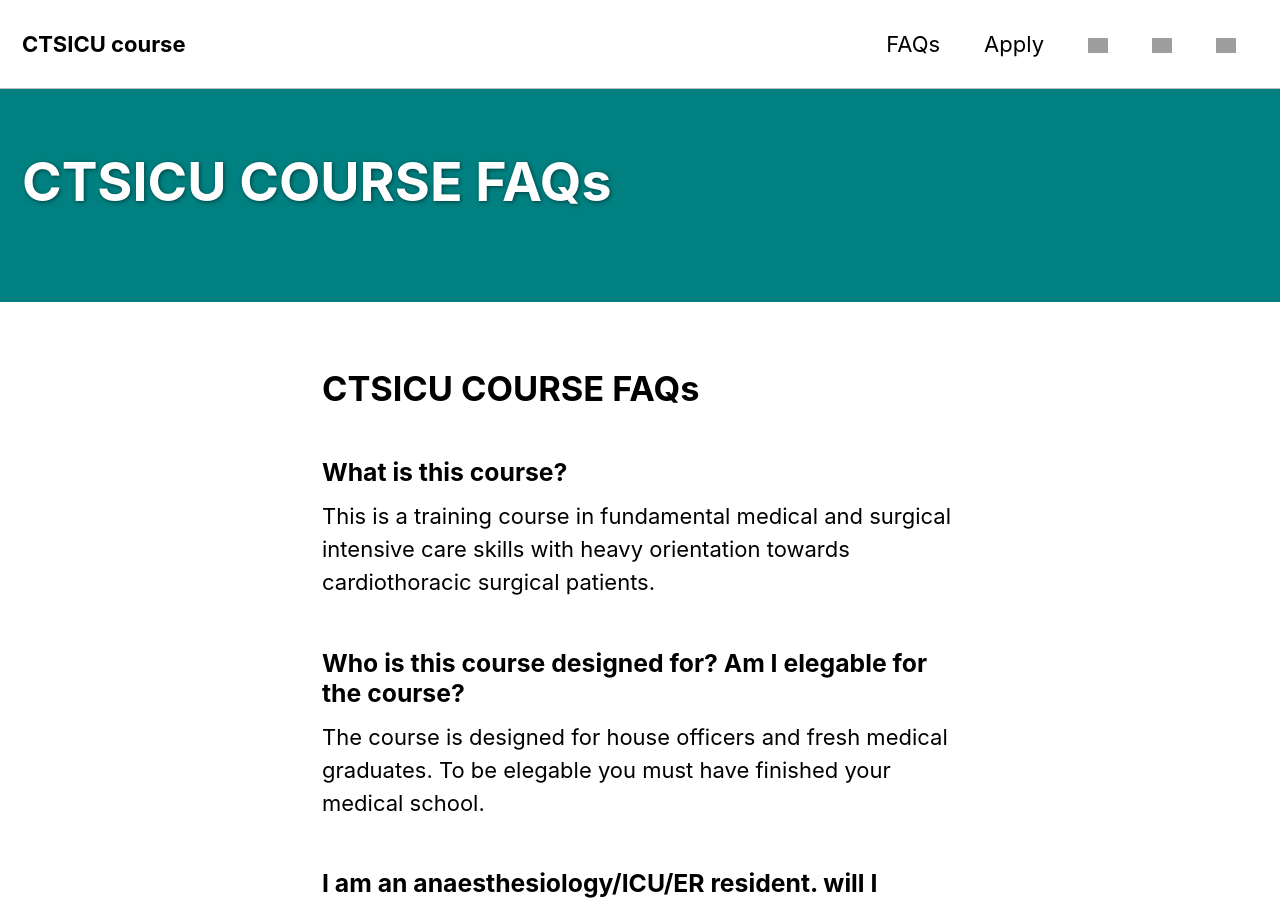
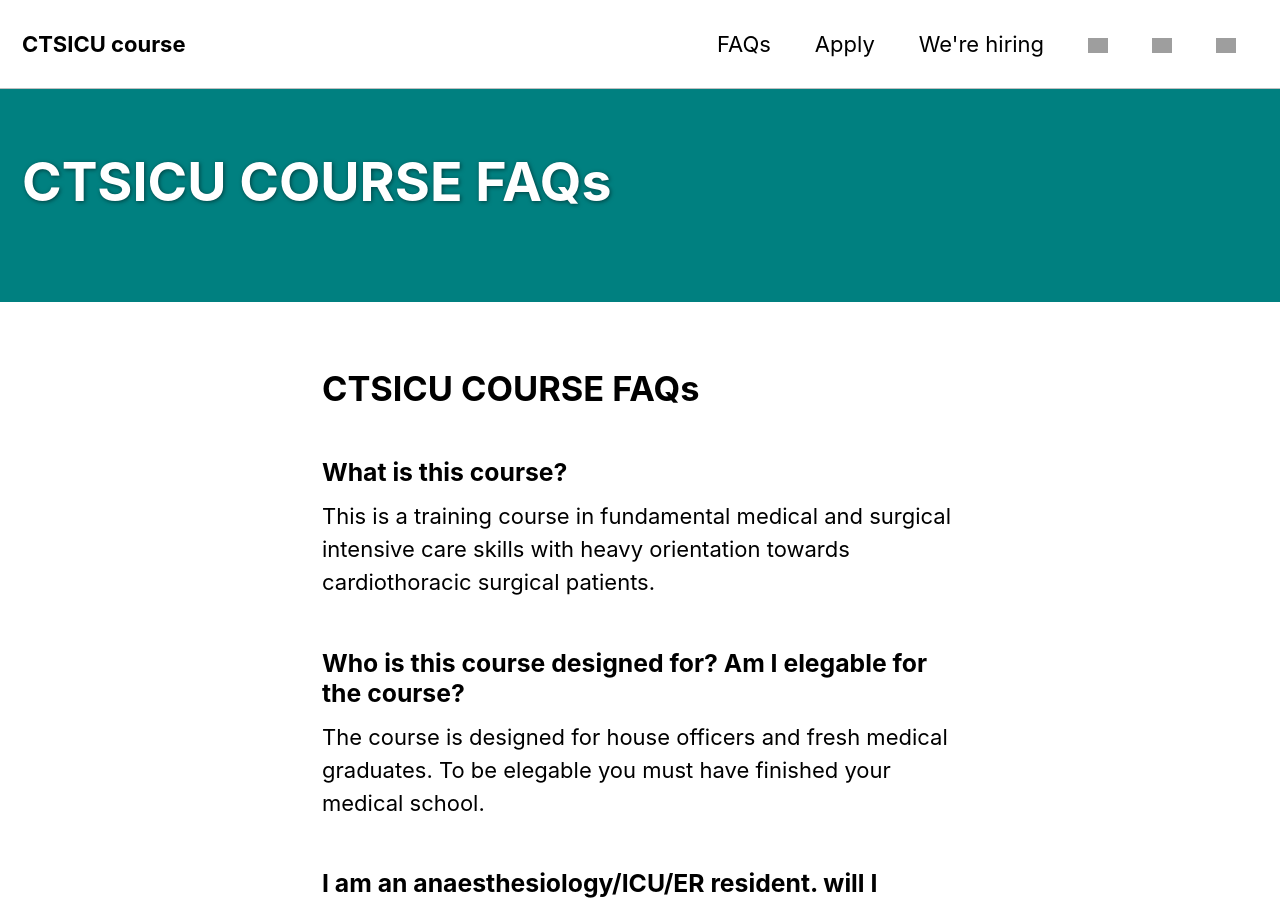
Before and after one commit to DrIbrahimAli/CTSICUcourse, a Jekyll site: the page built from documents/FAQs.md, in a window 1280 px wide and 900 px high. Built offline with Jekyll 4.4.1, drawn with Linux system fonts in a browser that asks for light colours; cached includes are drawn as plain includes; our own code applies the rules of GitHub Pages for plain Markdown files; grey boxes are pictures that could not be loaded.

Commit message:
Update navigation.yml

```diff
--- a/_data/navigation.yml
+++ b/_data/navigation.yml
@@ -4,6 +4,8 @@ main:
      url: /documents/FAQs
    - title: "Apply"
      url: https://forms.gle/RLCVpUnvb6GXag8J9
+   - title: "We're hiring"
+     url: https://forms.gle/kBmB94m2sNt1CQJU6
    - title: <img src="https://upload.wikimedia.org/wikipedia/commons/thumb/7/74/Location_icon_from_Noun_Project.png/240px-Location_icon_from_Noun_Project.png" width="20" height="20" />
      url: https://goo.gl/maps/c5SxhpVdw9rymrvcA
    - title: <img src="https://upload.wikimedia.org/wikipedia/commons/5/5f/Email_%286734%29_-_The_Noun_Project.svg" width="20" height="20"/>
```
